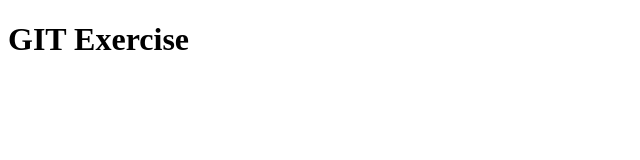
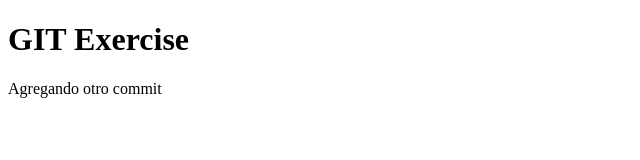
Before and after one commit to XR-Ruben/GIT-EXERCISE, a plain HTML site: page index.html in a window 1280 px wide. Shown: the whole page, without its empty margins (0-640 px from the left). Drawn offline with Linux system fonts and the light colour scheme.

Commit message:
Otro commit

```diff
--- a/index.html
+++ b/index.html
@@ -7,6 +7,7 @@
 </head>
 <body>
     <h1>GIT Exercise</h1>
+    <p>Agregando otro commit</p>
 
 </body>
 </html>
```
